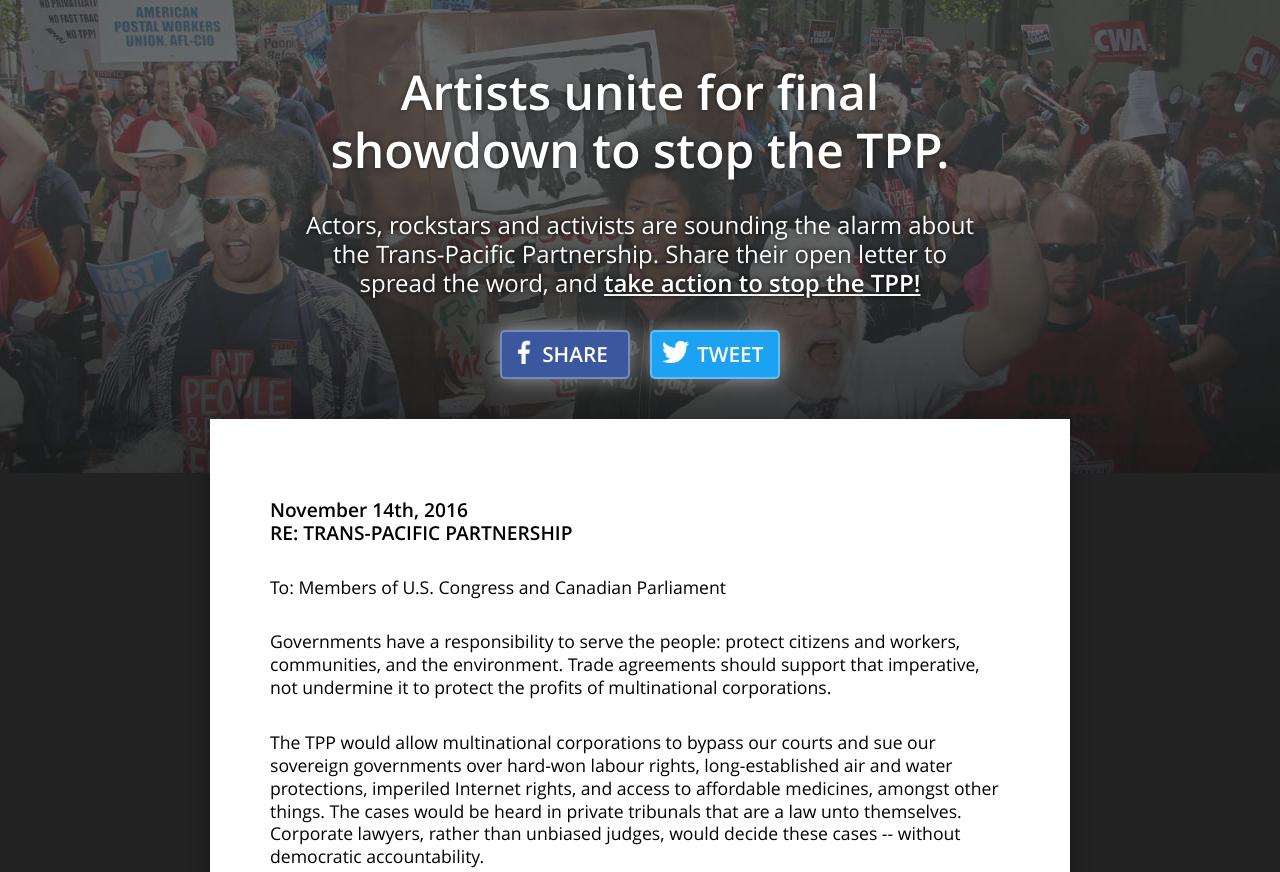
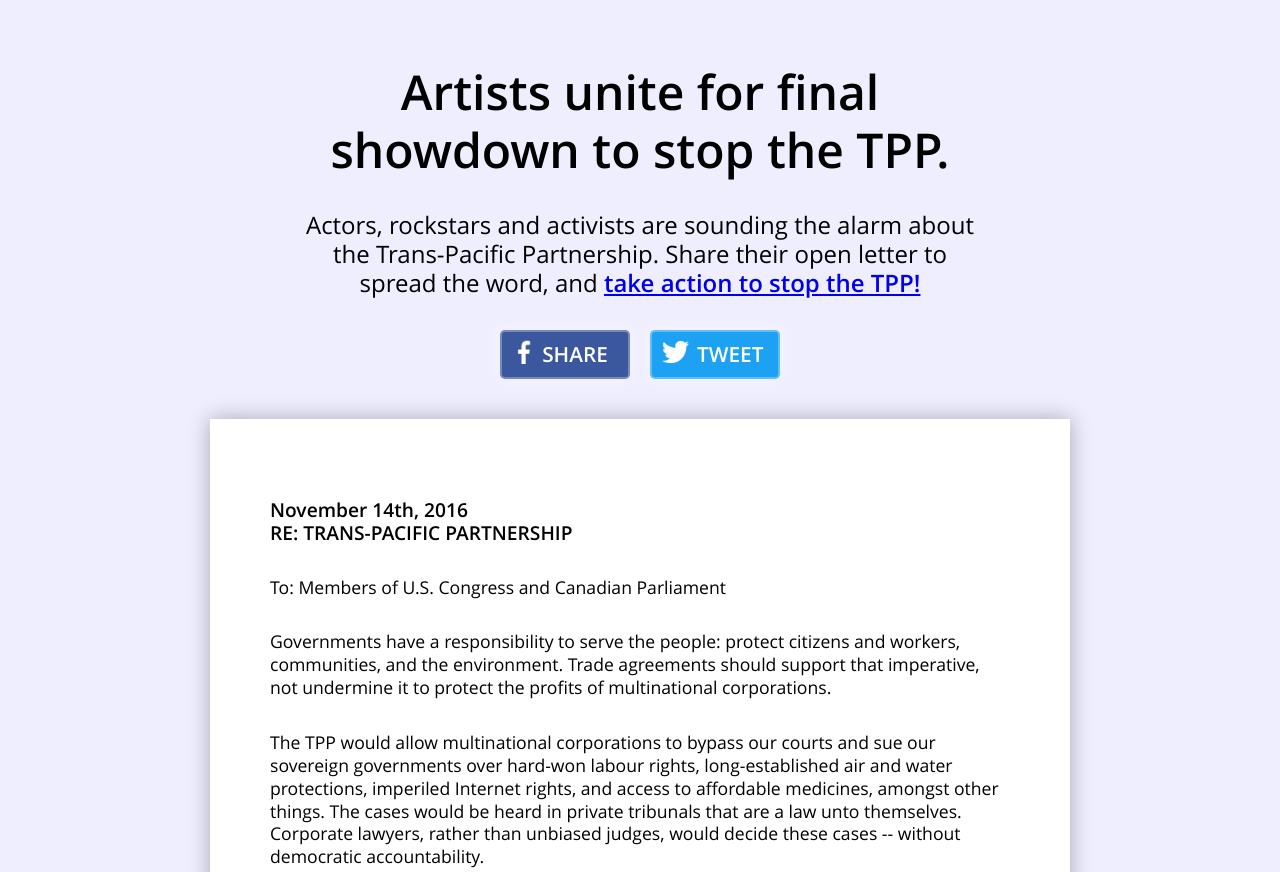
Before and after one commit to fightforthefuture/artistsagainsttpp, a plain HTML site: page index.html in a window 1280 px wide. Shown: the top 872 px of the page. Drawn offline with Linux system fonts and the light colour scheme.

Commit message:
no background

```diff
--- a/index.html
+++ b/index.html
@@ -111,7 +111,7 @@
             font-family: 'Open Sans';
             padding-top: 4rem;
             line-height: 1.2;
-            background: #222 url(./images/background.jpg) center top repeat-x;
+            background: #eef;
             padding-bottom: 6rem;
         }
 
@@ -123,8 +123,6 @@
             margin: 0px auto 2rem auto;
             padding-left: 15px;
             padding-right: 15px;
-            color: white;
-            text-shadow: 0px 0px 5px rgba(0, 0, 0, .5);
         }
         @media only screen and (min-width: 860px) {
             h1 {
@@ -138,12 +136,9 @@
             margin: 0px auto 2rem auto;
             padding-left: 15px;
             padding-right: 15px;
-            color: white;
-            text-shadow: 0px 0px 5px rgba(0, 0, 0, 1);
         }
         h2 a {
             font-weight: 600;
-            color: white;
         }
         h3 {
             font-size: 1.2rem;
```
